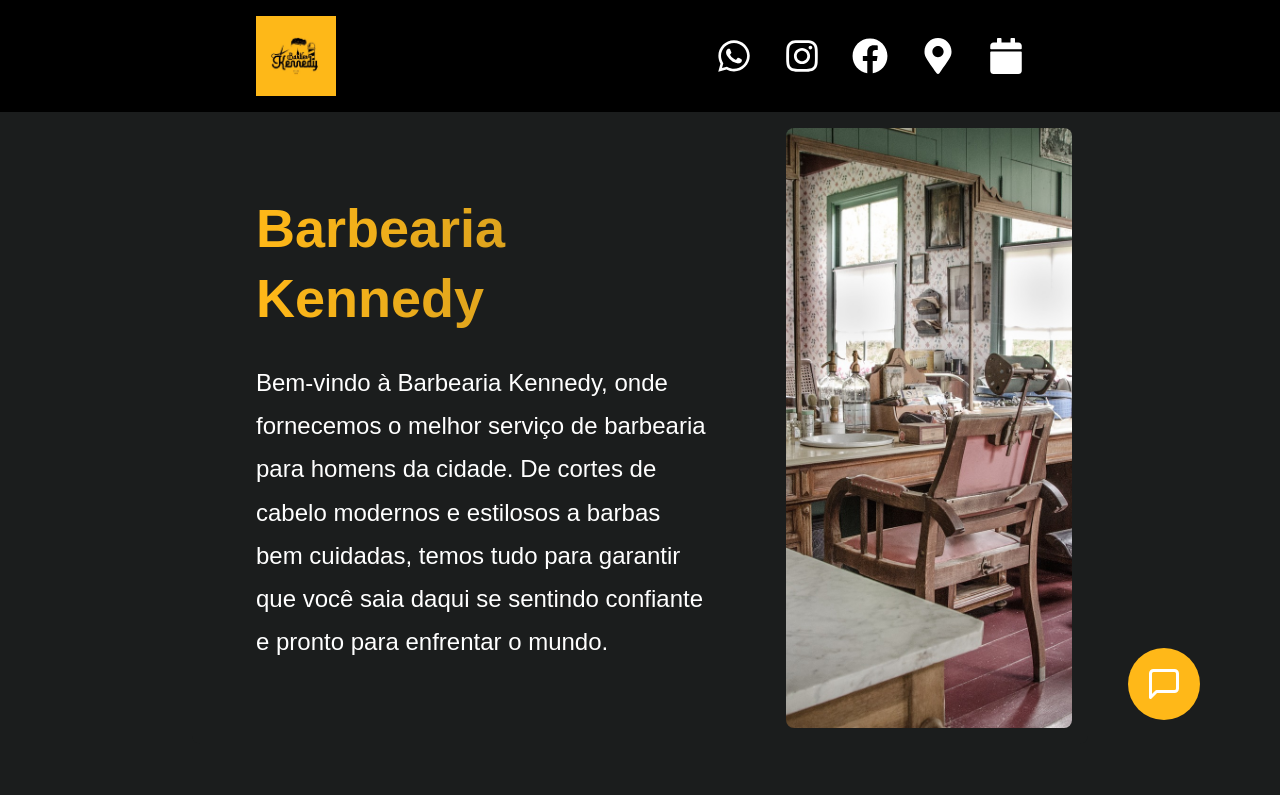
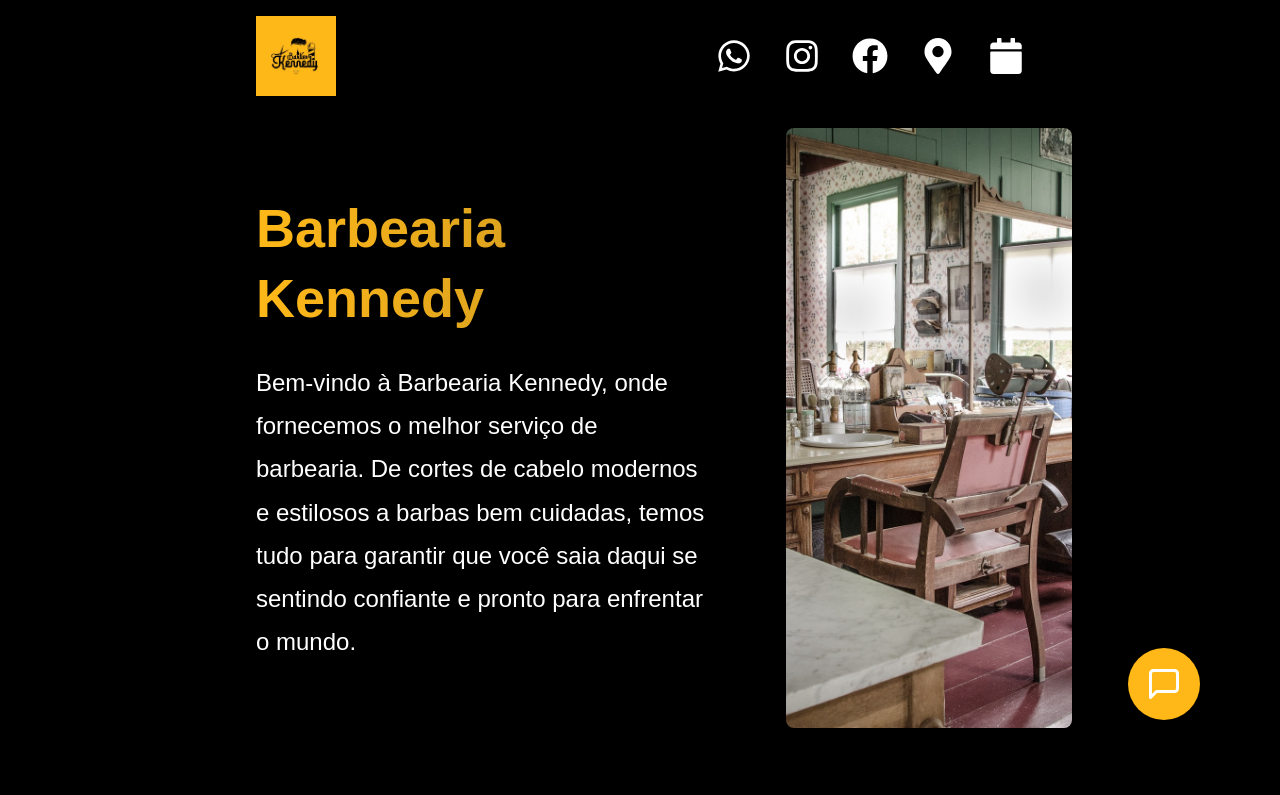
Before and after one commit to sgottera98/barbearia-kennedy, a React (Vite) app: page / in a window 1280 px wide. Shown: the top 795 px of the page. Built offline with nearby package versions, Linux system fonts and the light colour scheme.

Commit message:
Alteração background

```diff
--- a/src/App.jsx
+++ b/src/App.jsx
@@ -25,7 +25,7 @@ function App() {
     }, []);
 
     return (
-        <div className="bg-black md:bg-default w-screen min-h-screen text-white">
+        <div className="bg-neutral-black md:bg-neutral-black w-screen min-h-screen text-white">
             <Menu />
             <Hero />
             <OurBarberShop />
--- a/src/ui/partials/AboutUs.jsx
+++ b/src/ui/partials/AboutUs.jsx
@@ -6,7 +6,7 @@ import BarbershopImage from "../../assets/barbershop.jpg";
 const AboutUs = () => {
   return (
     <section className="container mx-auto px-2 xl:px-48 pb-4">
-      <div className="bg-default xl:bg-default rounded-lg p-6 xl:px-16">
+      <div className="bg-neutral-black xl:bg-neutral-black rounded-lg p-6 xl:px-16">
         <h2>Sobre Nós</h2>
         <div className="flex flex-col gap-4 md:flex-row">
           <div className="bg-card h-2/4 rounded-lg" data-aos="zoom-in">
--- a/src/ui/partials/Hero.jsx
+++ b/src/ui/partials/Hero.jsx
@@ -2,13 +2,13 @@ import BarbershopImage from '../../assets/barbershop.jpg';
 
 const Hero = () => {
     return (
-        <section className="container mx-auto px-2 xl:px-48 pb-4 pt-20 xl:pt-28">
-            <div className="flex justify-center items-center flex-col-reverse xl:flex-row bg-default rounded-b-lg">
+        <section className="bg-neutral-black container mx-auto px-2 xl:px-48 pb-4 pt-20 xl:pt-28">
+            <div className="flex justify-center items-center flex-col-reverse xl:flex-row rounded-b-lg">
                 <div className="xl:w-2/3 p-6 xl:py-20 xl:px-16" data-aos="fade-right" data-aos-delay="200">
                     <h1>Barbearia Kennedy</h1>
                     <p>
                         Bem-vindo à Barbearia Kennedy, onde fornecemos o melhor
-                        serviço de barbearia para homens da cidade. De cortes de
+                        serviço de barbearia. De cortes de
                         cabelo modernos e estilosos a barbas bem cuidadas, temos
                         tudo para garantir que você saia daqui se sentindo
                         confiante e pronto para enfrentar o mundo.
```
